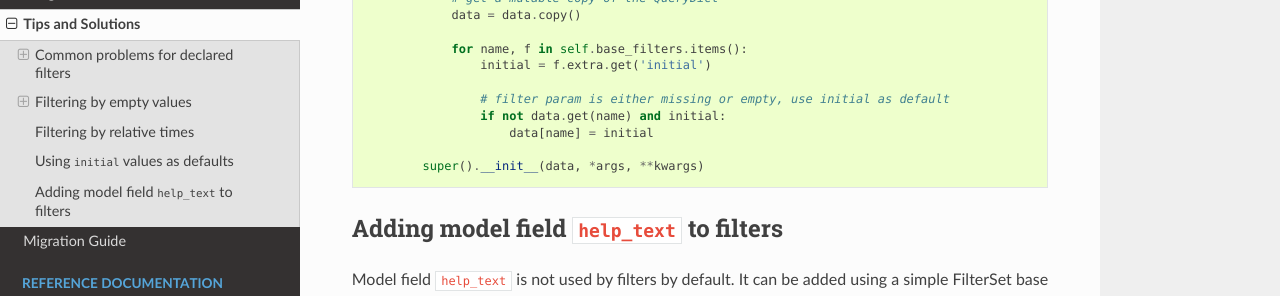
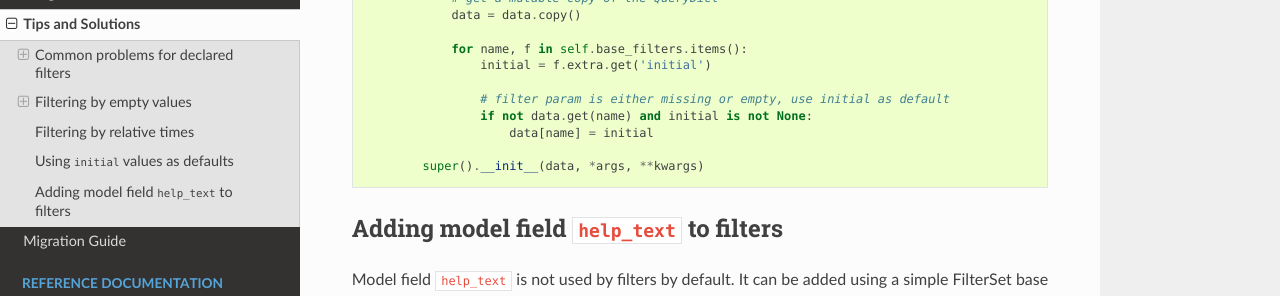
Before and after one commit to carltongibson/django-filter, a Sphinx documentation site: the page built from docs/guide/tips.txt, in a window 1280 px wide and 900 px high, scrolled down 4693 px. Shown: the part 243-539 px from the top of the window. Built offline with Sphinx 7.4.7 and the Read the Docs theme 2.0.0, drawn with Linux system fonts in a browser that asks for light colours.

Commit message:
Example snippet fix: explicit check against None

```diff
--- a/docs/guide/tips.txt
+++ b/docs/guide/tips.txt
@@ -270,7 +270,7 @@ If defaults are necessary though, the following should mimic the pre-1.0 behavio
                     initial = f.extra.get('initial')
 
                     # filter param is either missing or empty, use initial as default
-                    if not data.get(name) and initial:
+                    if not data.get(name) and initial is not None:
                         data[name] = initial
 
             super().__init__(data, *args, **kwargs)
```
